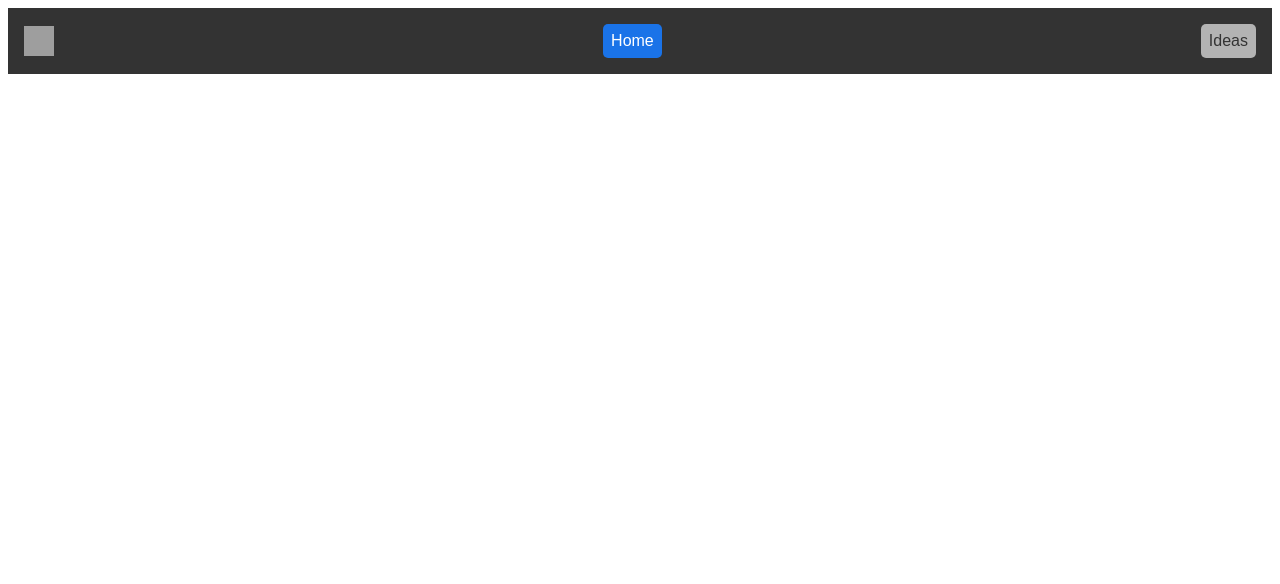
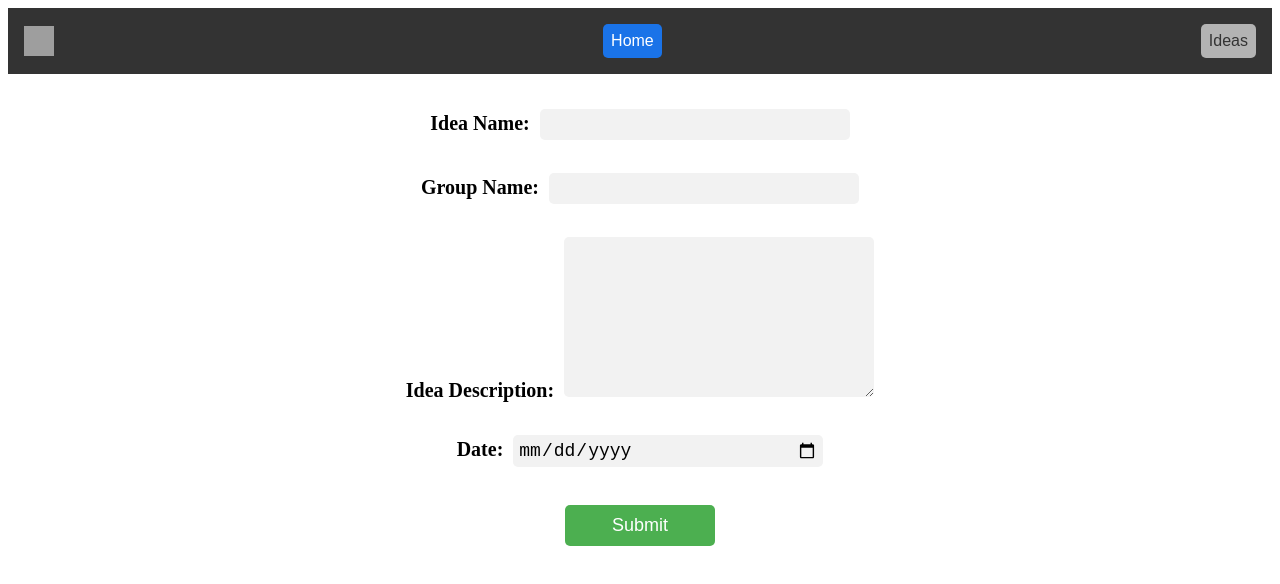
Before and after one commit to USFGDSC/USFGDSC-IdeaBoard_GDSC2023, a React (Create React App) app: page /addIdea in a window 1280 px wide. Before the commit this address had no page. Shown: the top 584 px of the page. Built offline with nearby package versions, Linux system fonts and the light colour scheme; grey boxes are pictures that could not be loaded.

Commit message:
Changed the variables in addIdea and fixed the homepage

```diff
--- a/src/App.js
+++ b/src/App.js
@@ -27,6 +27,7 @@ function App() {
           />
           <Route path="login" element={<Login />} />
           <Route path="register" element={<Register />} />
+          <Route path="addIdea" element={<AddIdea></AddIdea>}></Route>
         </Route>
       </Routes>
     </BrowserRouter>
--- a/src/components/AddIdea.js
+++ b/src/components/AddIdea.js
@@ -5,6 +5,8 @@ import {db} from '../firebase'
 
 function AddIdea() {
   const [ideaName, setIdeaName] = useState('');
+  const [GroupName, setGroupName] = useState('');
+
   const [ideaDescription, setIdeaDescription] = useState('');
   const [date, setDate] = useState('');
 
@@ -34,6 +36,12 @@ function AddIdea() {
         Idea Name:
         <input type="text" value={ideaName} onChange={(event) => setIdeaName(event.target.value)} className="idea-form__input" />
       </label>
+      <br/>
+      <label className="idea-form__label">
+        Group Name:
+        <input type="text" value={GroupName} onChange={(event) => setGroupName(event.target.value)} className="idea-form__input" />
+      </label>
+
       <br />
       <label className="idea-form__label">
         Idea Description:
--- a/src/components/Card.js
+++ b/src/components/Card.js
@@ -7,7 +7,7 @@ const Card = ({ Name, Date, Description, GrpName}) => {
   return (
     <div className='card'>
       <Like></Like>
-      <h2>{Name} | Date</h2>
+      <h2>{Name} | {Date}</h2>
       <p>{Description}</p>
       <p>{GrpName}</p>
     </div>
--- a/src/components/Cards.js
+++ b/src/components/Cards.js
@@ -25,7 +25,7 @@ const Cards = () => {
 
     {documents.map((document) => (
 
-        <Card className="card-container" key={document.id} Date={document.Date} Name={document.Name} Description={document.Description} GrpName={document.GroupName}></Card>
+        <Card className="card-container" key={document.id} Date={document.date} Name={document.ideaName} Description={document.ideaDescription} GrpName={document.GroupName}></Card>
 
       )
 
```
